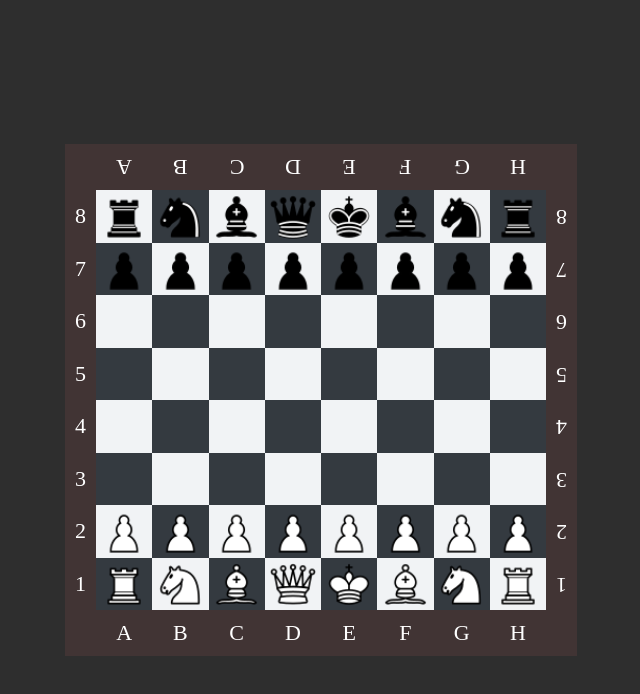
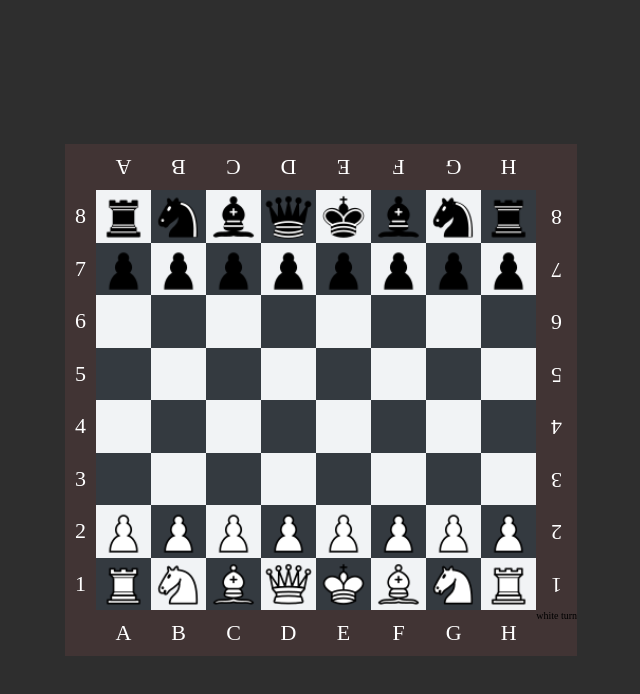
Before and after one commit to Biszku/vanilla-js-chess-game, a website built with Vite: page index.html in a window 1280 px wide. Shown: the whole page, without its empty margins (319-959 px from the left). Built offline with nearby package versions, Linux system fonts and the light colour scheme.

Commit message:
added info box

```diff
--- a/index.html
+++ b/index.html
@@ -11,6 +11,11 @@
     <div id="app">
       <div class="chess-board">
         <div class="main-field"></div>
+        <div class="info-box">
+          <div class="cur-player-box">
+            <span class="cur-player-output">white turn</span>
+          </div>
+        </div>
       </div>
     </div>
   </body>
```
